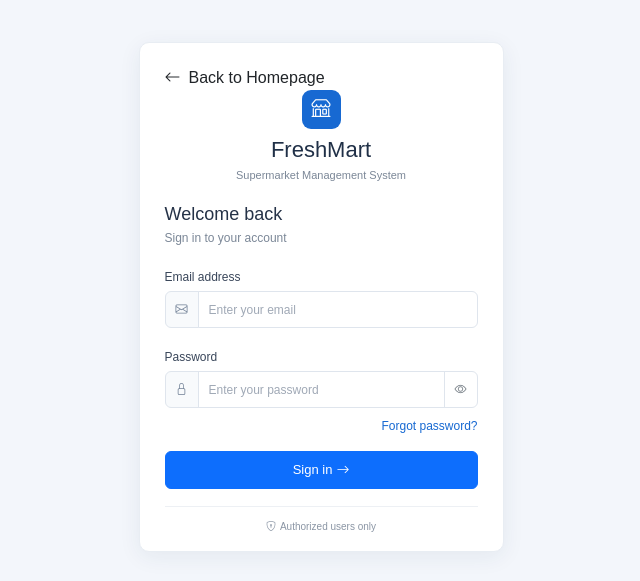
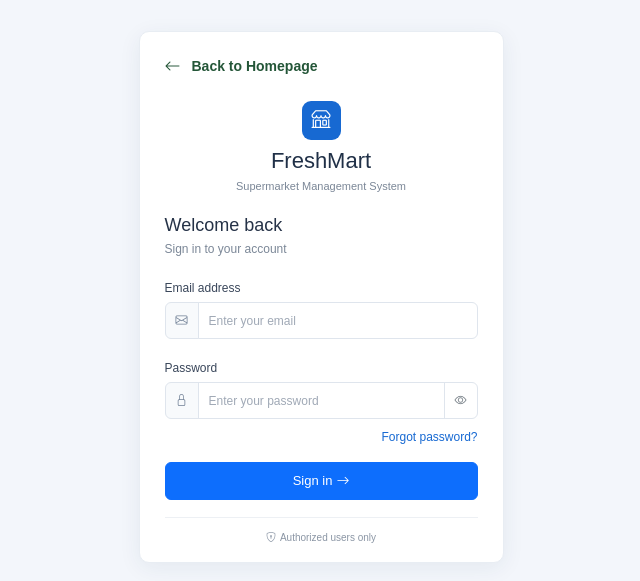
Before and after one commit to Yeshu2921/Freshmarket, a React (Vite) app in the folder client/: page /login in a window 1280 px wide. Shown: the part 103-684 px from the top of the page, without its empty margins (319-959 px from the left). Built offline with nearby package versions, Linux system fonts and the light colour scheme; no server answers.

Commit message:
Update OwnerLogin.css

```diff
--- a/client/src/pages/OwnerLogin.css
+++ b/client/src/pages/OwnerLogin.css
@@ -153,3 +153,44 @@
     padding: 20px 17px 15px;
   }
 }
+
+/* =====================================
+   BACK TO HOMEPAGE
+===================================== */
+
+.fm-login-back-home {
+  display: flex;
+  justify-content: flex-start;
+  margin-bottom: 22px;
+}
+
+.fm-login-back-home a {
+  display: inline-flex;
+  align-items: center;
+  gap: 3px;
+  color: #245638;
+  font-size: 14px;
+  font-weight: 600;
+  text-decoration: none;
+  transition: all 0.2s ease;
+}
+
+.fm-login-back-home a:hover {
+  color: #16834a;
+  transform: translateX(-3px);
+}
+
+.fm-login-back-home a i {
+  font-size: 16px;
+}
+
+/* Mobile responsiveness */
+@media (max-width: 480px) {
+  .fm-login-back-home {
+    margin-bottom: 18px;
+  }
+
+  .fm-login-back-home a {
+    font-size: 13px;
+  }
+}
```
